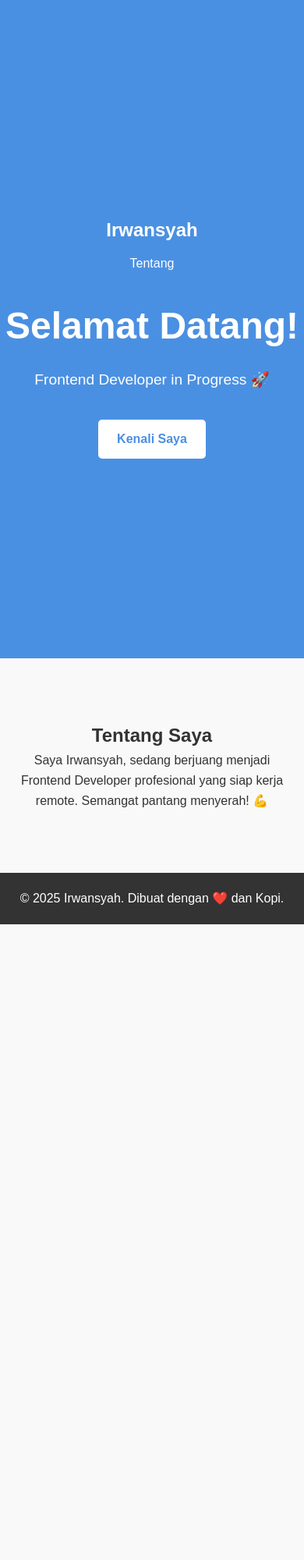
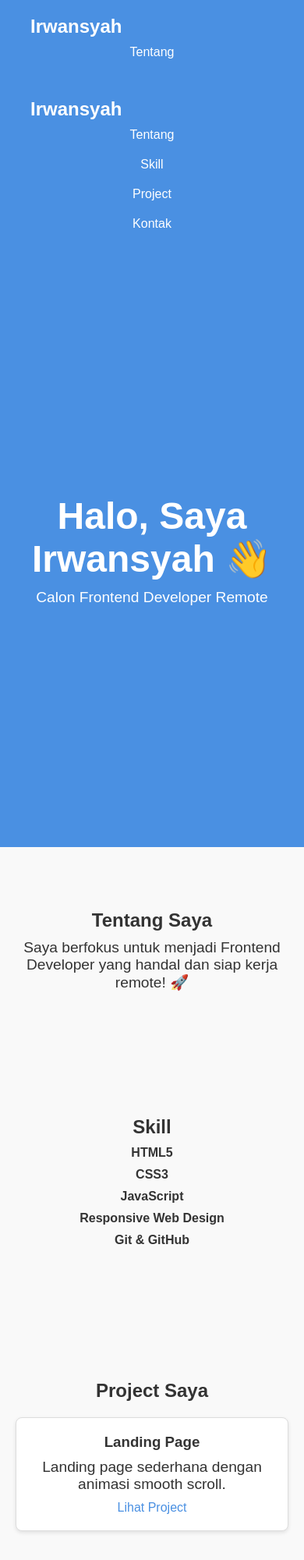
Before and after one commit to Irwansyah893/landing-page-irwansyah, a plain HTML site: page index.html in a window 390 px wide. Shown: the top 2000 px of the page at 78% size. Before the commit the page ends 1185 px from the top, so only its background shows below. Drawn offline with Linux system fonts and the light colour scheme.

Commit message:
Upgrade Landing Page: Tambah animasi & responsive design2

```diff
--- a/index.html
+++ b/index.html
@@ -14,7 +14,73 @@
       <ul class="nav-links">
         <li><a href="#about">Tentang</a></li>
       </ul>
-    </nav>
+    </nav><!DOCTYPE html>
+    <html lang="id">
+    <head>
+      <meta charset="UTF-8">
+      <meta name="viewport" content="width=device-width, initial-scale=1">
+      <title>Portfolio Irwansyah</title>
+      <link rel="stylesheet" href="style.css">
+    </head>
+    <body>
+
+      <header>
+        <nav>
+          <div class="logo">Irwansyah</div>
+          <ul class="nav-links">
+            <li><a href="#about">Tentang</a></li>
+            <li><a href="#skills">Skill</a></li>
+            <li><a href="#projects">Project</a></li>
+            <li><a href="#contact">Kontak</a></li>
+          </ul>
+        </nav>
+
+        <div class="header-content">
+          <h1>Halo, Saya Irwansyah 👋</h1>
+          <p>Calon Frontend Developer Remote</p>
+        </div>
+      </header>
+
+      <section id="about" class="reveal">
+        <h2>Tentang Saya</h2>
+        <p>Saya berfokus untuk menjadi Frontend Developer yang handal dan siap kerja remote! 🚀</p>
+      </section>
+
+      <section id="skills" class="reveal">
+        <h2>Skill</h2>
+        <ul class="skills-list">
+          <li>HTML5</li>
+          <li>CSS3</li>
+          <li>JavaScript</li>
+          <li>Responsive Web Design</li>
+          <li>Git & GitHub</li>
+        </ul>
+      </section>
+
+      <section id="projects" class="reveal">
+        <h2>Project Saya</h2>
+        <div class="project-card">
+          <h3>Landing Page</h3>
+          <p>Landing page sederhana dengan animasi smooth scroll.</p>
+          <a href="#">Lihat Project</a>
+        </div>
+        <!-- Tambah project lain kalau mau -->
+      </section>
+
+      <section id="contact" class="reveal">
+        <h2>Kontak Saya</h2>
+        <p>Email: <a href="mailto:irwansyah@example.com">irwansyah@example.com</a></p>
+        <p>GitHub: <a href="https://github.com/username" target="_blank">github.com/username</a></p>
+      </section>
+
+      <footer>
+        <p>© 2025 Irwansyah | Dibuat dengan ❤️ dan tekad baja.</p>
+      </footer>
+
+      <script src="script.js"></script>
+    </body>
+    </html>
+
     <div class="header-content">
       <h1>Selamat Datang!</h1>
       <p>Frontend Developer in Progress 🚀</p>
--- a/style.css
+++ b/style.css
@@ -9,16 +9,13 @@
     font-family: 'Poppins', sans-serif;
     background: #f9f9f9;
     color: #333;
-    line-height: 1.6;
   }
 
-  /* NAVIGATION */
   nav {
+    background: #4a90e2;
     display: flex;
     justify-content: space-between;
-    align-items: center;
     padding: 20px 10%;
-    background: #4a90e2;
   }
 
   .logo {
@@ -39,45 +36,26 @@
   .nav-links a {
     color: white;
     text-decoration: none;
-    font-weight: 500;
   }
 
-  /* HEADER */
-  header {
+  .header-content {
+    height: 90vh;
     background: #4a90e2;
-    color: white;
-    height: 100vh;
     display: flex;
     flex-direction: column;
     justify-content: center;
     align-items: center;
     text-align: center;
+    color: white;
   }
 
-  .header-content h1 {
+  header h1 {
     font-size: 3rem;
   }
 
-  .header-content p {
-    margin: 15px 0;
+  header p {
+    margin-top: 10px;
     font-size: 1.2rem;
-  }
-
-  .btn {
-    display: inline-block;
-    margin-top: 20px;
-    background: white;
-    color: #4a90e2;
-    padding: 12px 24px;
-    border-radius: 5px;
-    text-decoration: none;
-    font-weight: bold;
-    transition: background 0.3s, color 0.3s;
-  }
-
-  .btn:hover {
-    background: #333;
-    color: white;
   }
 
   /* SECTION */
@@ -86,15 +64,39 @@
     text-align: center;
   }
 
-  /* FOOTER */
-  footer {
-    background: #333;
-    color: white;
-    text-align: center;
-    padding: 20px;
+  .skills-list {
+    list-style: none;
+    padding: 0;
   }
 
-  /* REVEAL ANIMATION */
+  .skills-list li {
+    margin: 10px 0;
+    font-weight: bold;
+  }
+
+  /* Project Card */
+  .project-card {
+    background: white;
+    border: 1px solid #ddd;
+    margin: 20px auto;
+    padding: 20px;
+    max-width: 400px;
+    border-radius: 8px;
+    box-shadow: 0 2px 5px rgba(0,0,0,0.1);
+  }
+
+  .project-card h3 {
+    margin-bottom: 10px;
+  }
+
+  .project-card a {
+    display: inline-block;
+    margin-top: 10px;
+    color: #4a90e2;
+    text-decoration: none;
+  }
+
+  /* Reveal Animation */
   .reveal {
     opacity: 0;
     transform: translateY(50px);
@@ -104,6 +106,14 @@
   .reveal.active {
     opacity: 1;
     transform: translateY(0px);
+  }
+
+  /* FOOTER */
+  footer {
+    background: #333;
+    color: white;
+    text-align: center;
+    padding: 20px;
   }
 
   /* RESPONSIVE */
```
